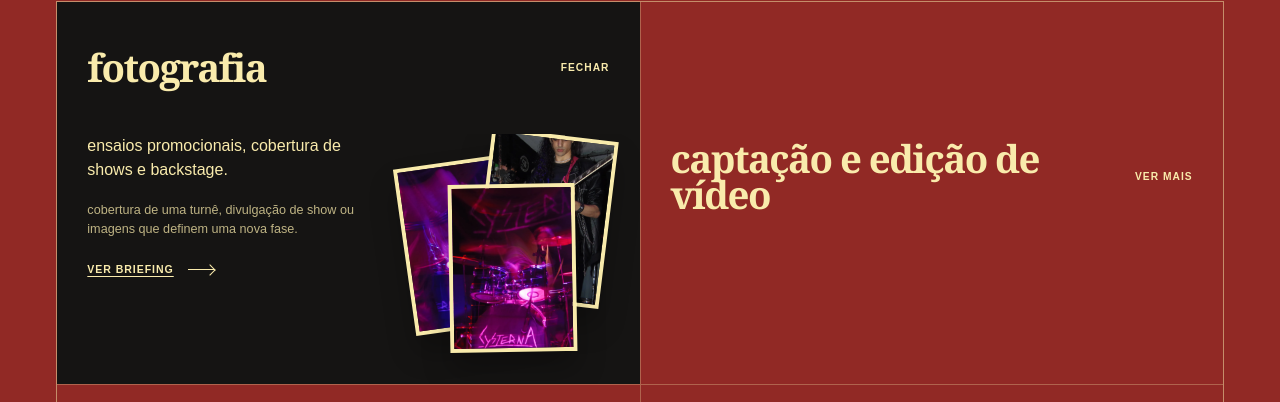
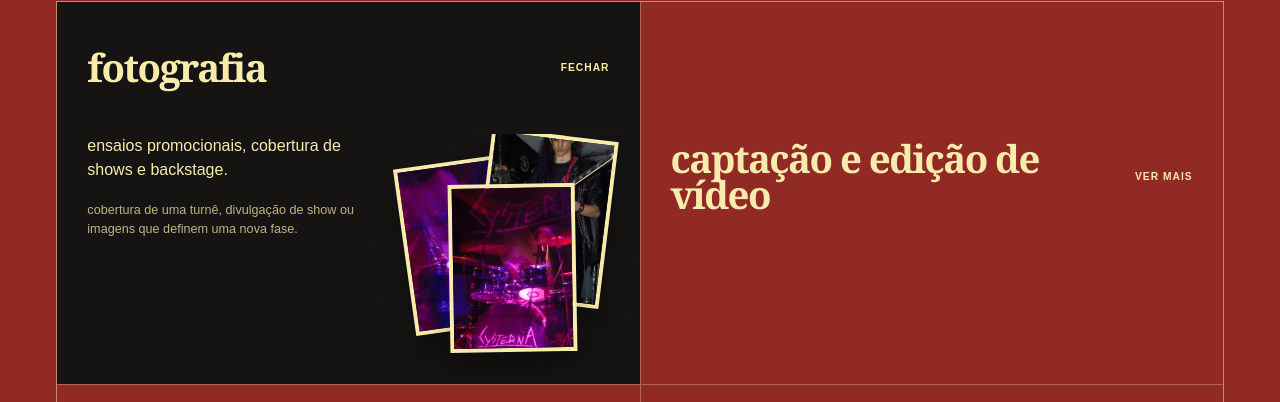
Before and after one commit to wired-layer-co/isabella-comunicacao-bandas, a React (Vite) app: page / in a window 1280 px wide. Shown: the part 2351-2753 px from the top of the page. Built offline with nearby package versions, Linux system fonts and the light colour scheme.

Commit message:
chore: remove links externos de briefing

```diff
--- a/src/App.jsx
+++ b/src/App.jsx
@@ -4,15 +4,14 @@ import { createPortal } from 'react-dom'
 const image = (name) => `${import.meta.env.BASE_URL}images/${name}`
 const whatsappUrl = 'https://wa.me/554195027607?text=Oi%2C%20Isabella!%20Quero%20conversar%20sobre%20a%20comunica%C3%A7%C3%A3o%20da%20minha%20banda.'
 const instagramUrl = 'https://www.instagram.com/isamontwiro/'
-const briefingUrl = 'https://docs.google.com/document/d/1rVfrPcdVbG36qHY7Z5nHGwXxhnvj5nsCOjgY5yumc74/edit?tab=t.k3tytva7vtbt'
 const designDriveUrl = 'https://drive.google.com/drive/folders/1bcR0bI2IUFyaEegqXy4r466bG6qrRDes?usp=drive_link'
 const photoDriveUrl = 'https://drive.google.com/drive/folders/1giIvnR1vjzFNCmwcnonarq3PjRQZLimn?usp=drive_link'
 
 const services = [
-  { id: 'fotografia', title: 'fotografia', description: 'ensaios promocionais, cobertura de shows e backstage.', note: 'cobertura de uma turnê, divulgação de show ou imagens que definem uma nova fase.', link: briefingUrl, media: ['show-01.webp', 'show-02.webp', 'show-05.webp'] },
-  { id: 'video', title: 'captação e edição de vídeo', description: 'reels/tiktoks para lançamentos, divulgação de shows, clipes e material para redes sociais.', note: 'conteúdo para divulgar o que a banda está fazendo.', link: briefingUrl, media: ['video-cover-1.webp', 'video-cover-2.webp', 'video-cover-3.webp'] },
+  { id: 'fotografia', title: 'fotografia', description: 'ensaios promocionais, cobertura de shows e backstage.', note: 'cobertura de uma turnê, divulgação de show ou imagens que definem uma nova fase.', media: ['show-01.webp', 'show-02.webp', 'show-05.webp'] },
+  { id: 'video', title: 'captação e edição de vídeo', description: 'reels/tiktoks para lançamentos, divulgação de shows, clipes e material para redes sociais.', note: 'conteúdo para divulgar o que a banda está fazendo.', media: ['video-cover-1.webp', 'video-cover-2.webp', 'video-cover-3.webp'] },
   { id: 'social', title: 'gerenciamento de redes sociais', description: 'planejamento de conteúdo, cronograma estratégico e gestão de presença digital em todas as redes.', note: 'organização de pautas e calendário para não deixar as redes paradas.', media: [] },
-  { id: 'design', title: 'design e artes visuais', description: 'capas de single/álbum, identidade visual, animações mixed media, zines, cartazes de turnê e artes para feed.', note: 'visuais para single, show e redes sociais.', link: briefingUrl, media: ['design-hayley.webp', 'design-ego-1.webp', 'design-ode.webp'] },
+  { id: 'design', title: 'design e artes visuais', description: 'capas de single/álbum, identidade visual, animações mixed media, zines, cartazes de turnê e artes para feed.', note: 'visuais para single, show e redes sociais.', media: ['design-hayley.webp', 'design-ego-1.webp', 'design-ode.webp'] },
 ]
 
 const workGroups = [
@@ -44,7 +43,7 @@ function About() { return <section className="about section-pad" id="sobre" data
 function ServiceArt({ service }) { if (!service.media.length) return <div className="planning-stack" aria-hidden="true"><span>planejamento</span><span>cronograma</span><span>presença</span></div>; return <div className="service-art-stack" aria-hidden="true">{service.media.map((media) => <img key={media} src={image(media)} alt="" loading="lazy" />)}</div> }
 function Services() {
   const [activeId, setActiveId] = useState(services[0].id)
-  return <section className="services section-pad" id="servicos" data-reveal><header className="services-intro"><h2>o que<br />eu faço?</h2><p>apoio seu projeto do jeito que você precisar. seja em demandas pontuais, como a cobertura de uma turnê ou o visual de um novo single, ou em uma gestão contínua para manter sua banda sempre ativa e profissional no digital.</p></header><div className="service-cards">{services.map((service) => { const active = activeId === service.id; return <article className={`service-card${active ? ' is-active' : ''}`} key={service.id}><button type="button" aria-expanded={active} onClick={() => setActiveId(active ? null : service.id)}><span>{service.title}</span><span className="service-card-toggle">{active ? 'fechar' : 'ver mais'}</span></button><div className="service-card-detail"><div><p>{service.description}</p><small>{service.note}</small>{service.link && <a href={service.link} target="_blank" rel="noreferrer">ver briefing <Arrow /></a>}</div><ServiceArt service={service} /></div></article> })}</div><div className="section-cta"><p>não sabe qual formato encaixa melhor agora?</p><WhatsAppLink>vamos conversar</WhatsAppLink></div></section>
+  return <section className="services section-pad" id="servicos" data-reveal><header className="services-intro"><h2>o que<br />eu faço?</h2><p>apoio seu projeto do jeito que você precisar. seja em demandas pontuais, como a cobertura de uma turnê ou o visual de um novo single, ou em uma gestão contínua para manter sua banda sempre ativa e profissional no digital.</p></header><div className="service-cards">{services.map((service) => { const active = activeId === service.id; return <article className={`service-card${active ? ' is-active' : ''}`} key={service.id}><button type="button" aria-expanded={active} onClick={() => setActiveId(active ? null : service.id)}><span>{service.title}</span><span className="service-card-toggle">{active ? 'fechar' : 'ver mais'}</span></button><div className="service-card-detail"><div><p>{service.description}</p><small>{service.note}</small></div><ServiceArt service={service} /></div></article> })}</div><div className="section-cta"><p>não sabe qual formato encaixa melhor agora?</p><WhatsAppLink>vamos conversar</WhatsAppLink></div></section>
 }
 
 function ImageLightbox({ src, title, onClose }) {
```
